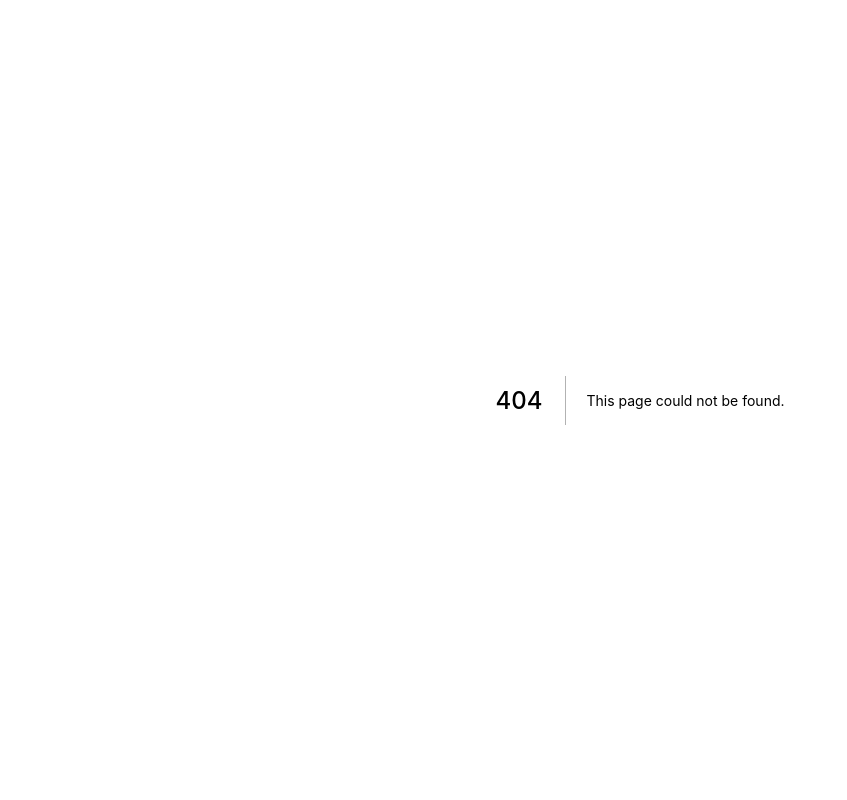
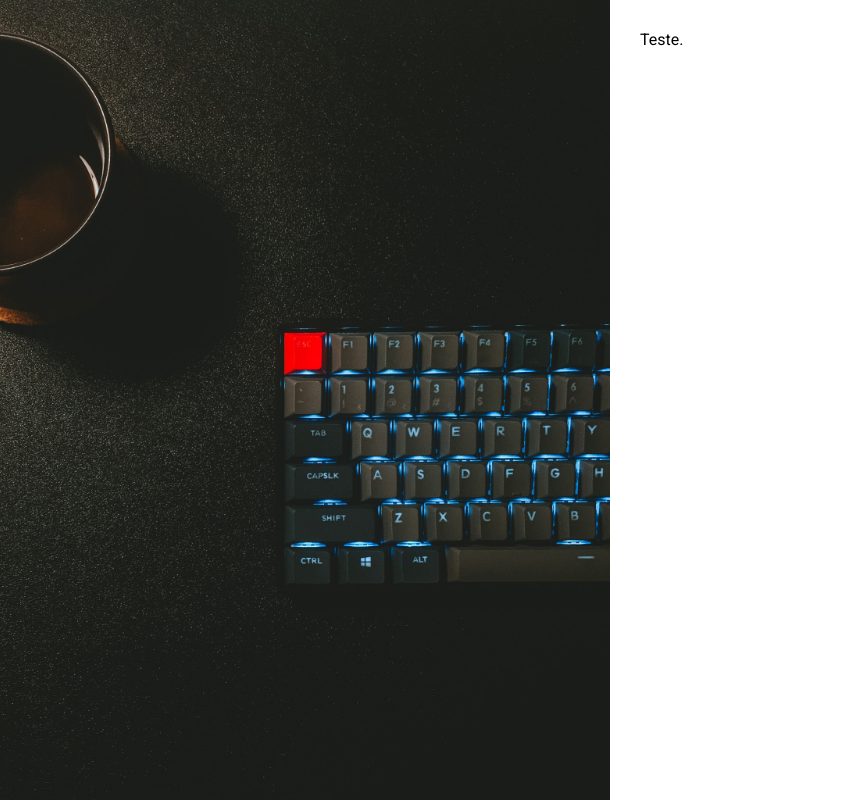
Before and after one commit to feDaher/Social_Dev, a Next.js app: page /login in a window 1280 px wide. Before the commit this address had no page. Shown: the whole page, without its empty margins (0-847 px from the left). Built offline with nearby package versions, Linux system fonts and the light colour scheme.

Commit message:
Criado componente de imagem

```diff
--- /dev/null
+++ b/pages/login.jsx
@@ -0,0 +1,13 @@
+import ImageWithSpace from "../src/components/layout/ImageWithSpace"
+
+function LoginPage () {
+  return (
+    <>
+    <ImageWithSpace>
+      Teste.
+    </ImageWithSpace>
+    </>
+  )
+}
+
+export default LoginPage
--- /dev/null
+++ b/src/components/layout/ImageWithSpace.jsx
@@ -0,0 +1,45 @@
+import styled from 'styled-components'
+
+const WidthBreak = '600px'
+
+const StyledFlex = styled.div`
+  display: flex;
+`
+const StyledImage = styled.div`
+  background-image: url('${props => props.image}');
+  background-position: right;
+  background-repeat: no-repeat;
+  background-size: cover;
+  width: 100%;
+  height: 100vh;
+  @media (max-width: ${WidthBreak}){
+    display: none;
+`
+const StyledContainer = styled.div`
+  background-color: white;
+  padding: 30px;
+  @media (min-width: ${WidthBreak}){
+    width: 100%;
+    min-width: calc${WidthBreak};
+  }
+  @media (max-width: ${WidthBreak}){
+    max-width: 100%;
+  }
+`
+
+export default function ImageWithSpace ({ children, image }) {
+  return (
+    <>
+      <StyledFlex>
+        <StyledImage image={image} />
+        <StyledContainer>
+          {children}
+        </StyledContainer>
+      </StyledFlex>
+    </>
+  )
+}
+
+ImageWithSpace.defaultProps = {
+  image: 'coffee-background.jpg'
+}
```
Also changed, not shown: public/coffee-background.jpg (added).
